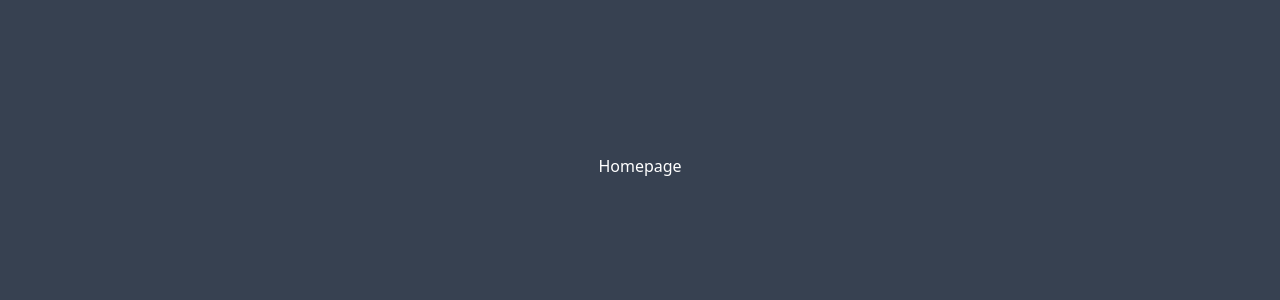
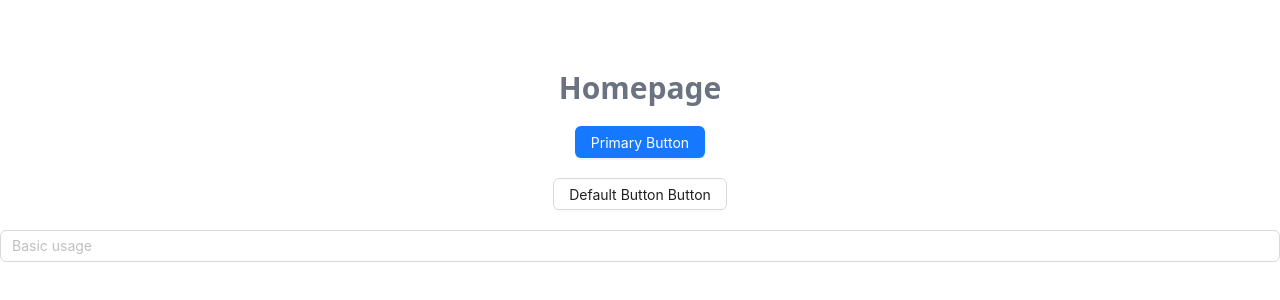
Before and after one commit to Shrey0207/NITS-EVENT-Frontend, a React (Vite) app: page / in a window 1280 px wide. Shown: the part 234-534 px from the top of the page. Built offline with nearby package versions, Linux system fonts and the light colour scheme.

Commit message:
setup ant design

```diff
--- a/package.json
+++ b/package.json
@@ -10,6 +10,7 @@
     "preview": "vite preview"
   },
   "dependencies": {
+    "antd": "^5.18.3",
     "react": "^18.3.1",
     "react-dom": "^18.3.1"
   },
--- a/src/App.tsx
+++ b/src/App.tsx
@@ -1,7 +1,12 @@
+import { Button, Input } from "antd";
+
 function App() {
   return (
-    <div className="h-screen flex justify-center items-center bg-gray-700">
-      <h1 className="text-white">Homepage</h1>
+    <div className="h-screen flex justify-center items-center flex-col gap-5">
+      <h1 className="text-gray-500 text-3xl font-bold">Homepage</h1>
+      <Button type="primary">Primary Button</Button>
+      <Button>Default Button Button</Button>
+      <Input placeholder="Basic usage" />
     </div>
   );
 }
```
Also changed, not shown: 1 other file (tests, documents, lock files or other folders).
